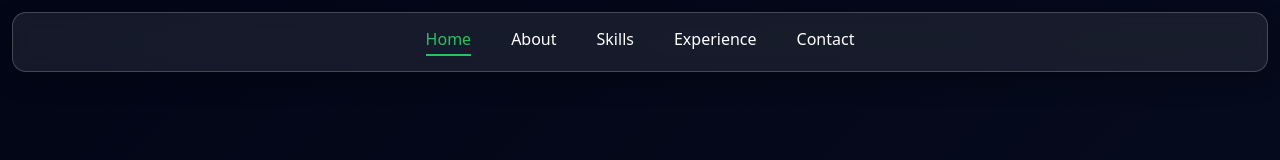
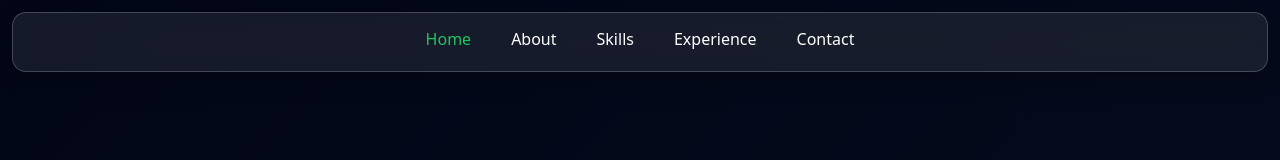
Before and after one commit to R1999T/my-portfolio-final, a React (Vite) app in the folder my-portfolio/: page / in a window 1280 px wide. Shown: the top 160 px of the page. Built offline with nearby package versions, Linux system fonts and the light colour scheme; a web font is replaced by a local one.

Commit message:
issueFixed- Scroll detection skipping the Experience section

```diff
--- a/my-portfolio/src/App.jsx
+++ b/my-portfolio/src/App.jsx
@@ -15,7 +15,7 @@ function App() {
   const [activeSection, setActiveSection] = useState("hero");
   useEffect(() => {
     const handleScroll = () => {
-      const sections = ["hero", "about", "skills", "contact"];
+      const sections = ["hero", "about", "skills","experience", "contact"];
 
       const scrollPosition = window.scrollY + 100;
 
--- a/my-portfolio/src/components/Navbar.jsx
+++ b/my-portfolio/src/components/Navbar.jsx
@@ -51,28 +51,12 @@ const NavItem = styled.div`
     color: ${({ $isActive }) =>
         $isActive ? "#22c55e" : "white"};
 
-    &::after {
-        content: "";
-        position: absolute;
-        left: 0;
-        bottom: 0;
-
-        width: ${({ $isActive }) =>
-        $isActive ? "100%" : "0"};
-
-        height: 2px;
-        background-color: #22c55e;
-        transition: width 0.3s ease;
-    }
 
     &:hover {
         color: #22c55e;
     }
 
-    &:hover::after {
-        width: 100%;
-    }
-  }
+
 `;
 
 const Menu = styled.div`
```
